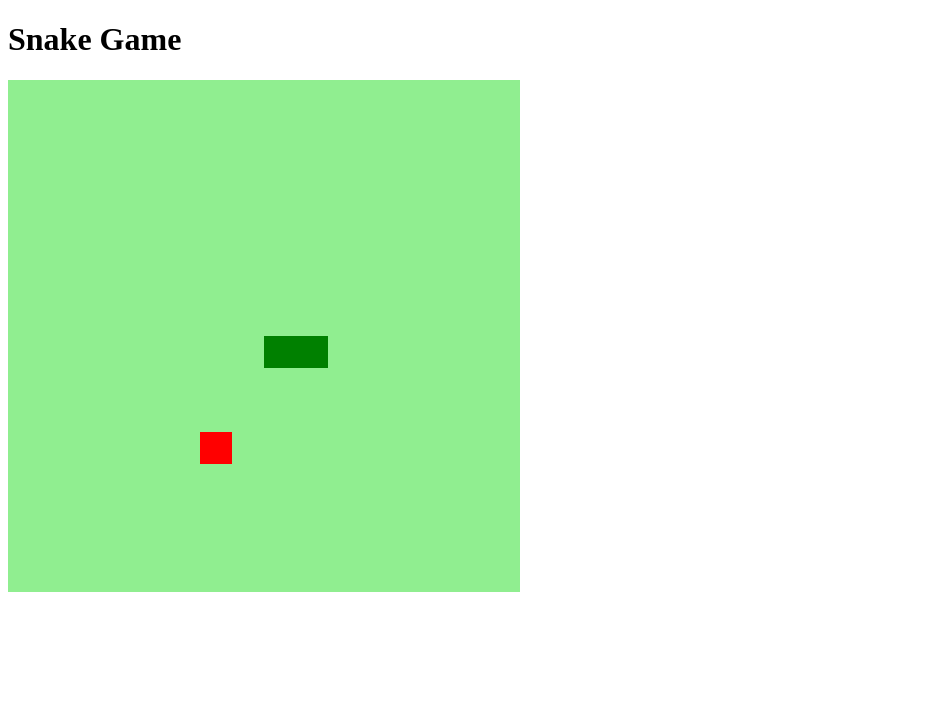
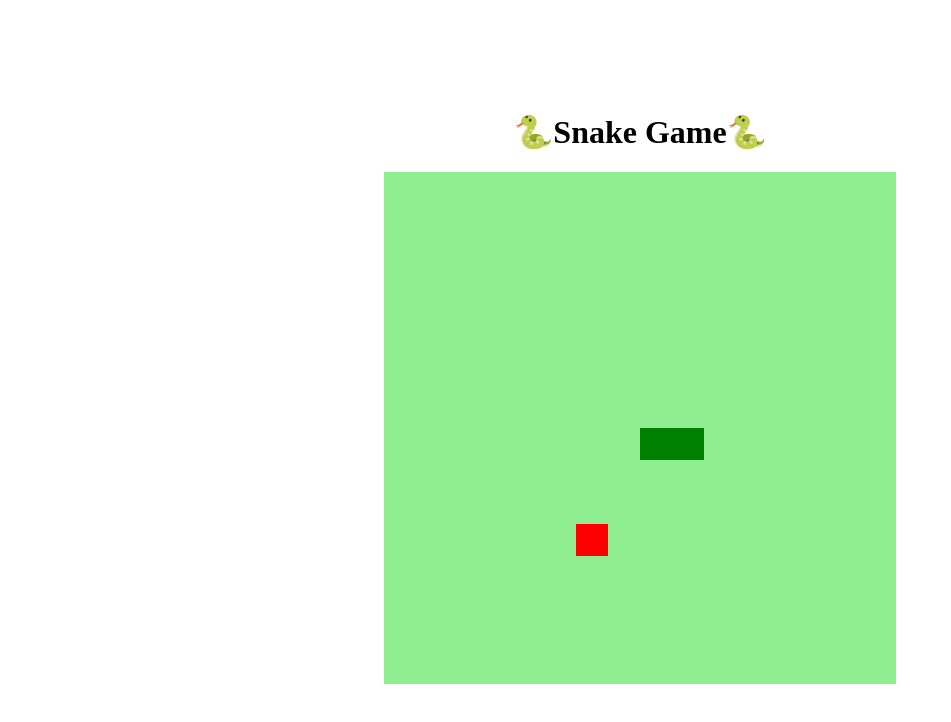
Before and after one commit to javi-domi/jogo-da-cobrinha, a plain HTML site: page index.html in a window 1280 px wide. Shown: the whole page, without its empty margins (0-951 px from the left). Drawn offline with Linux system fonts and the light colour scheme.

Commit message:
adicionar estilizacao ao jogo

```diff
--- a/index.html
+++ b/index.html
@@ -11,7 +11,7 @@
 </head>
 
 <body>
-    <h1>Snake Game</h1>
+    <h1>🐍Snake Game🐍</h1>
     <canvas id="snake" width="512" height="512"></canvas>
 </body>
 
--- a/style.css
+++ b/style.css
@@ -1,2 +1,10 @@
 body {
+  height: 95vh;
+  width: 95;
+  display: flex;
+  justify-content: center;
+  align-items: center;
+  flex-direction: column;
 }
+h1 {
+}
```
